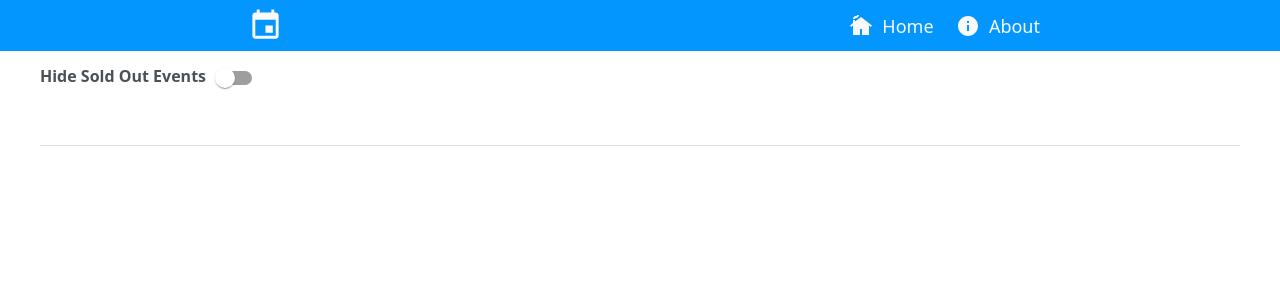
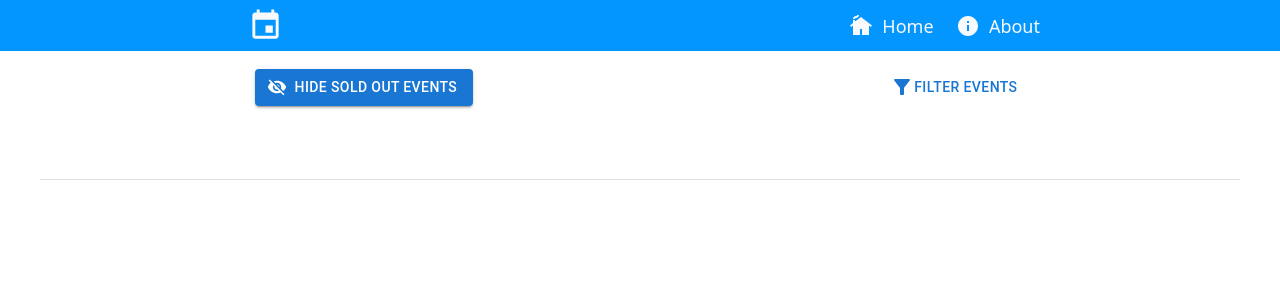
Before and after one commit to Sun-Mountain/GenConCal, a Next.js app in the folder frontend/: page / in a window 1280 px wide. Shown: the top 300 px of the page. Built offline with nearby package versions, Linux system fonts and the light colour scheme.

Commit message:
change toggle to button

```diff
--- a/frontend/assets/styles/components/ui.scss
+++ b/frontend/assets/styles/components/ui.scss
@@ -16,12 +16,10 @@
   }
 }
 
-@media only screen and (min-width: 600px) {
-  #daily-tabs-container {
-    button {
-      font-size: 16px;
-    }
-  }
+#filters-container {
+  display: flex;
+  justify-content: space-around;
+  padding: 10px 10px 25px 10px;
 }
 
 .tab-label {
@@ -33,3 +31,19 @@
     font-size: 14px;
   }
 }
+
+.toggle-btn {
+  // display: flex;
+  // flex-direction: center;
+  .btn-label {
+    margin-left: 8px;
+  }
+}
+
+@media only screen and (min-width: 600px) {
+  #daily-tabs-container {
+    button {
+      font-size: 16px;
+    }
+  }
+}
--- a/frontend/components/FiltersContainer.tsx
+++ b/frontend/components/FiltersContainer.tsx
@@ -1,17 +1,25 @@
 import { FiltersTypes } from "@/assets/interfaces"
-import ToggleComponent from "./UI/Toggle"
+import DrawerComponent from "./UI/Drawer";
+import ToggleComponent from "./UI/Toggle";
 
-export default function FiltersContainer ({
-  hideSoldOut,
-  setHideSoldOut
-}: FiltersTypes) {
+const FilterDrawer = () => (
+  <DrawerComponent>
+    Filters
+  </DrawerComponent>
+)
+
+export default function FiltersContainer({
+    hideSoldOut,
+    setHideSoldOut
+  }: FiltersTypes) {
   return (
-    <>
+    <div id='filters-container'>
       <ToggleComponent
         switchLabel='Sold Out Events'
         hide={hideSoldOut}
         setHide={setHideSoldOut}
       />
-    </>
-  )
+      <FilterDrawer />
+    </div>
+  );
 }
--- /dev/null
+++ b/frontend/components/UI/Drawer.tsx
@@ -0,0 +1,35 @@
+import { KeyboardEvent, MouseEvent, ReactNode, useState } from 'react';
+import Drawer from '@mui/material/Drawer';
+import Button from '@mui/material/Button';
+import FilterAltIcon from '@mui/icons-material/FilterAlt';
+
+export default function DrawerComponent({ children }: { children: ReactNode }) {
+  const [state, setState] = useState(false);
+
+  const toggleDrawer =
+    (open: boolean) =>
+    (event: KeyboardEvent | MouseEvent) => {
+      if (
+        event.type === 'keydown' &&
+        ((event as KeyboardEvent).key === 'Tab' ||
+          (event as KeyboardEvent).key === 'Shift')
+      ) {
+        return;
+      }
+
+      setState(open);
+    };
+
+  return (
+    <>
+      <Button id='filter-btn' onClick={toggleDrawer(true)}><FilterAltIcon /> Filter Events</Button>
+      <Drawer
+        anchor='top'
+        open={state}
+        onClose={toggleDrawer(false)}
+      >
+        {children}
+      </Drawer>
+    </>
+  );
+}
--- a/frontend/components/UI/Toggle.tsx
+++ b/frontend/components/UI/Toggle.tsx
@@ -1,5 +1,7 @@
-import Switch from '@mui/material/Switch';
+import Button from '@mui/material/Button';
 import { ToggleType } from '@/assets/interfaces';
+import VisibilityIcon from '@mui/icons-material/Visibility';
+import VisibilityOffIcon from '@mui/icons-material/VisibilityOff';
 
 export default function ToggleComponent ({ switchLabel, hide, setHide }: ToggleType) {
   const aria = { inputProps: { 'aria-label': `${switchLabel} Switch` } };
@@ -10,11 +12,16 @@ export default function ToggleComponent ({ switchLabel, hide, setHide }: ToggleT
   }
 
   return (
-    <div className='switch-container'>
-      <div>
-        <strong>{label}</strong>
-        <Switch checked={hide} onChange={handleChange} {...aria} />
-      </div>
-    </div>
+    <>
+      <Button
+        className='toggle-btn'
+        onClick={handleChange}
+        variant={hide ? 'outlined' : 'contained'}
+        startIcon={hide ? <VisibilityIcon /> : <VisibilityOffIcon />}
+        {...aria}
+      >
+        {label}
+      </Button>
+    </>
   );
 }
```
Also changed, not shown: frontend/components/FilterDrawerContent.tsx (added).
